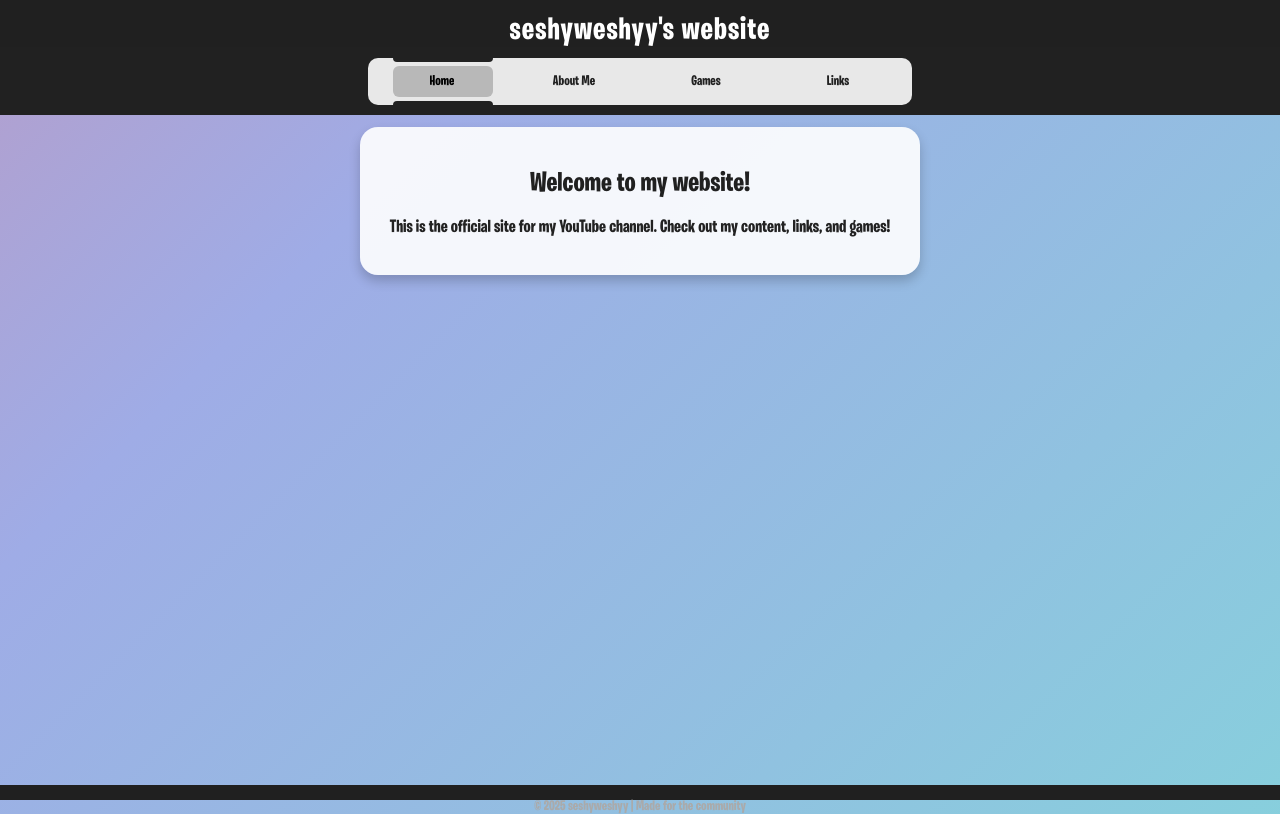
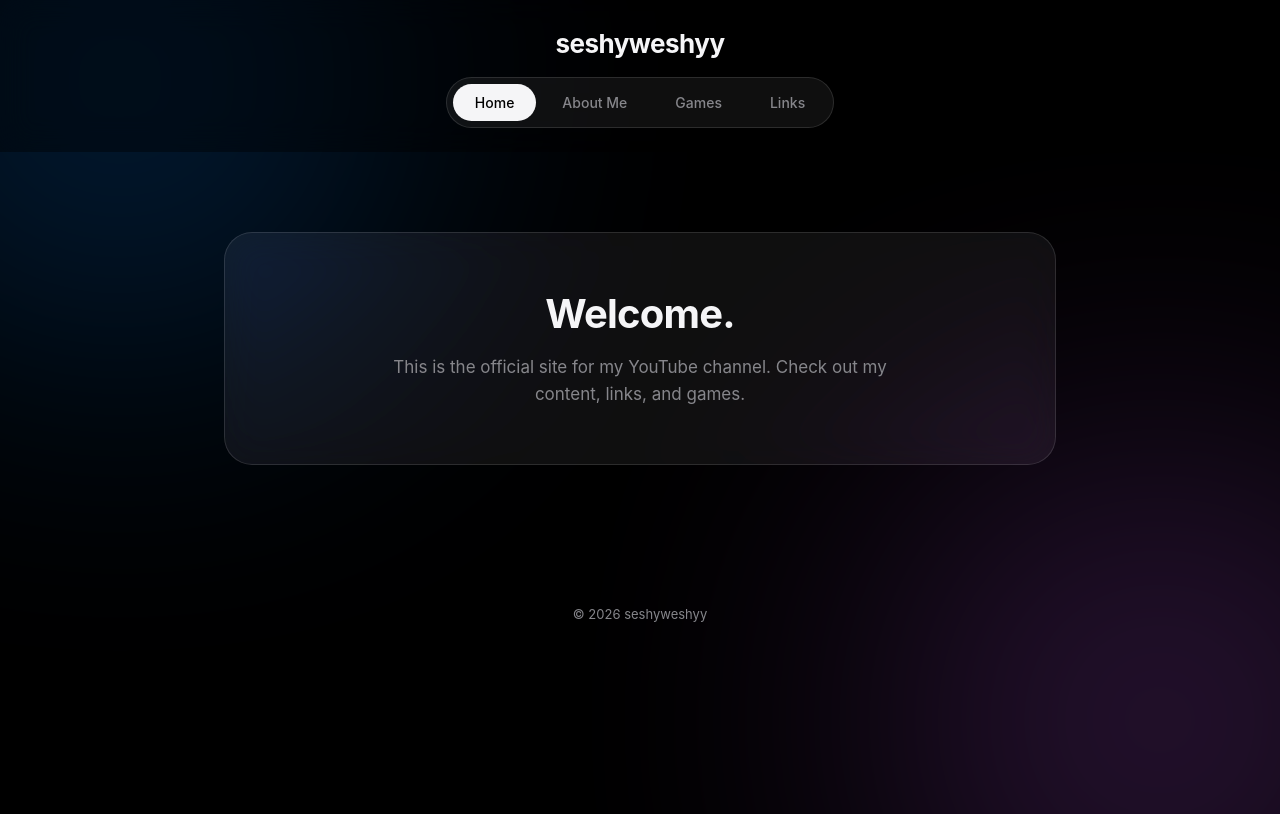
Before and after one commit to seshyweshyy/seshyweshyy.github.io, a plain HTML site: page index.html in a window 1280 px wide. Drawn offline with Linux system fonts and the light colour scheme.

Commit message:
UI revamp

```diff
--- a/index.html
+++ b/index.html
@@ -9,46 +9,24 @@
 </head>
 <body>
   <header>
-    <h1>seshyweshyy's website</h1>
-<!-- From Uiverse.io by ilkhoeri -->
-<input hidden="" class="mode" id="theme-mode" type="checkbox" />
-<div class="container">
-  <div class="wrap">
-    <input hidden="" class="rd-1" name="radio" id="rd-1" type="radio" checked=""/>
-    <label onclick="window.location.href='index'" style="--index: 0;" class="label" for="rd-1"
-      ><span>Home</span></label
-    >
+    <h1>seshyweshyy</h1>
+    <nav class="glass-nav">
+      <a href="index" class="active">Home</a>
+      <a href="about">About Me</a>
+      <a href="games">Games</a>
+      <a href="links">Links</a>
+    </nav>
+  </header>
 
-    <input hidden="" class="rd-2" name="radio" id="rd-2" type="radio" />
-    <label onclick="window.location.href='about'" style="--index: 1;" class="label" for="rd-2"
-      ><span>About Me</span></label
-    >
+  <main>
+    <div class="glass-card">
+      <h2>Welcome.</h2>
+      <p>This is the official site for my YouTube channel. Check out my content, links, and games.</p>
+    </div>
+  </main>
 
-    <input hidden="" class="rd-3" name="radio" id="rd-3" type="radio" />
-    <label onclick="window.location.href='games'" style="--index: 2;" class="label" for="rd-3"
-      ><span>Games</span></label
-    >
-
-    <input hidden="" class="rd-4" name="radio" id="rd-4" type="radio" />
-    <label onclick="window.location.href='links'" style="--index: 3;" class="label" for="rd-4"
-      ><span>Links</span></label
-    >
-
-    <div class="bar"></div>
-    <div class="slidebar"></div>
-  </div>
-</div>
-  </header>
-  <main>
-  <div class="card">
-    <h2>Welcome to my website!</h2>
-    <p>This is the official site for my YouTube channel. Check out my content, links, and games!</p>
-  </div>
-</main>
-
-<footer>
-  <p>© 2025 seshyweshyy | Made for the community</p>
-</footer>
-
+  <footer>
+    <p>© 2026 seshyweshyy</p>
+  </footer>
 </body>
 </html>
--- a/styles.css
+++ b/styles.css
@@ -122,443 +122,231 @@
   .bad{color:#dc2626; transform:scale(.98)}
 
 
-/* other pages */
-/* GENERAL */
+/* ============================== */
+/* MAIN SITE — REDESIGN (Apple-style glass) */
+/* ============================== */
+
+@import url('https://fonts.googleapis.com/css2?family=Inter:wght@300;400;500;600;700;800&display=swap');
+
+:root {
+  --bg: #000000;
+  --surface: rgba(255, 255, 255, 0.06);
+  --surface-hover: rgba(255, 255, 255, 0.1);
+  --border: rgba(255, 255, 255, 0.12);
+  --text-primary: #f5f5f7;
+  --text-secondary: #86868b;
+  --blue: #0a84ff;
+  --purple: #bf5af2;
+}
+
+* { box-sizing: border-box; }
+
+html { scroll-behavior: smooth; }
+
 body {
-  font-family: "BurbankBold";
+  font-family: 'Inter', -apple-system, BlinkMacSystemFont, 'Segoe UI', sans-serif;
   margin: 0;
   padding: 0;
+  min-height: 100vh;
+  background: var(--bg);
+  color: var(--text-primary);
   text-align: center;
-  color: #222;
-  background: linear-gradient(-45deg, #74ebd5, #9face6, #ff6b6b, #f8cdda);
-  background-size: 400% 400%;
-  animation: gradientBG 12s ease infinite;
-  margin-bottom: 15px;
+  position: relative;
+  overflow-x: hidden;
 }
 
-html {
-  min-height: 100%;
+body::before,
+body::after {
+  content: '';
+  position: fixed;
+  width: 560px;
+  height: 560px;
+  border-radius: 50%;
+  filter: blur(140px);
+  opacity: 0.22;
+  z-index: -1;
+  pointer-events: none;
 }
+body::before { background: var(--blue); top: -200px; left: -160px; }
+body::after { background: var(--purple); bottom: -200px; right: -160px; }
 
-@keyframes gradientBG {
-  0% { background-position: 0% 50%; }
-  50% { background-position: 100% 50%; }
-  100% { background-position: 0% 50%; }
-}
-
-/* HEADER */
 header {
-  background: #202020;
-  padding: 15px 0;
   position: sticky;
   top: 0;
-  z-index: 10;
-  box-shadow: 0 4px 10px rgba(0,0,0,0.4);
+  z-index: 50;
+  padding: 28px 20px 24px;
+  background: rgba(0, 0, 0, 0.4);
+  backdrop-filter: blur(16px);
+  -webkit-backdrop-filter: blur(16px);
 }
 
 header h1 {
-  color: #fff;
-  margin: 0;
-  font-size: 32px;
-  letter-spacing: 1px;
+  font-size: 26px;
+  font-weight: 700;
+  letter-spacing: -0.02em;
+  margin: 0 0 18px;
+  color: var(--text-primary);
 }
 
-/* NAVIGATION */
-nav {
-  margin-top: 10px;
+nav.glass-nav {
+  display: inline-flex;
+  gap: 4px;
+  padding: 6px;
+  background: var(--surface);
+  border: 1px solid var(--border);
+  border-radius: 999px;
+  backdrop-filter: blur(20px) saturate(180%);
+  -webkit-backdrop-filter: blur(20px) saturate(180%);
 }
 
-nav a {
+nav.glass-nav a {
+  padding: 10px 22px;
+  border-radius: 999px;
   text-decoration: none;
-  color: #ddd;
-  margin: 0 18px;
-  font-weight: bold;
-  transition: 0.3s;
+  font-size: 14px;
+  font-weight: 500;
+  color: var(--text-secondary);
+  transition: all 0.25s ease;
 }
 
-nav a:hover {
-  color: #ff4444;
-  text-shadow: 0 0 8px #ff4444;
+nav.glass-nav a:hover { color: var(--text-primary); }
+
+nav.glass-nav a.active {
+  background: var(--text-primary);
+  color: #000;
 }
 
-/* MAIN CONTENT */
 main {
-  padding: 50px 20px;
-  max-width: 900px;
-  margin: auto;
+  max-width: 880px;
+  margin: 0 auto;
+  padding: 80px 24px 100px;
 }
 
-h2 {
-  font-size: 28px;
-  margin-bottom: 20px;
-  color: #202020;
+.subtitle {
+  color: var(--text-secondary);
+  font-size: 15px;
+  margin: 0 0 32px;
 }
 
-/* CARDS */
-.card, .link-card {
-  display: inline-block;
-  background: rgba(255, 255, 255, 0.9);
-  border-radius: 18px;
-  padding: 20px 30px;
-  margin: 15px;
-  text-decoration: none;
-  color: #222;
-  font-size: 18px;
-  box-shadow: 0 6px 12px rgba(0,0,0,0.2);
-  transition: 0.3s;
+.glass-card {
+  background: var(--surface);
+  border: 1px solid var(--border);
+  border-radius: 28px;
+  padding: 56px 40px;
+  backdrop-filter: blur(20px) saturate(180%);
+  -webkit-backdrop-filter: blur(20px) saturate(180%);
 }
 
-.card:hover, .link-card:hover {
-  transform: translateY(-6px);
-  box-shadow: 0 10px 18px rgba(0,0,0,0.3);
-  background: #fff;
+.glass-card h2 {
+  font-size: 40px;
+  font-weight: 700;
+  letter-spacing: -0.02em;
+  margin: 0 0 16px;
 }
 
-/* BUTTONS */
-button {
-  background: #ff4444;
-  color: white;
-  border: none;
-  padding: 15px 30px;
-  margin: 12px;
-  border-radius: 12px;
-  cursor: pointer;
-  font-size: 18px;
-  transition: 0.3s;
-  box-shadow: 0 5px 10px rgba(0,0,0,0.25);
+.glass-card p {
+  font-size: 17px;
+  line-height: 1.6;
+  color: var(--text-secondary);
+  max-width: 560px;
+  margin: 0 auto;
 }
 
-button:hover {
-  background: #cc0000;
-  transform: scale(1.05);
-  box-shadow: 0 8px 16px rgba(0,0,0,0.35);
+.link-grid {
+  display: flex;
+  gap: 16px;
+  justify-content: center;
+  flex-wrap: wrap;
 }
 
-/* FOOTER */
-footer {
-  background: #202020;
-  color: #aaa;
-  position: absolute;
-  bottom: 0;
-  width: 100%;
-  height: 15px;
-  font-size: 14px;
-  box-sizing: border-box;
+.link-card {
+  display: inline-flex;
+  align-items: center;
+  gap: 10px;
+  padding: 16px 30px;
+  background: var(--surface);
+  border: 1px solid var(--border);
+  border-radius: 18px;
+  backdrop-filter: blur(20px) saturate(180%);
+  -webkit-backdrop-filter: blur(20px) saturate(180%);
+  text-decoration: none;
+  color: var(--text-primary);
+  font-weight: 500;
+  font-size: 15px;
+  transition: all 0.25s ease;
 }
 
-/* ------ */
-
-#aboutp {
-  color: white;
+.link-card svg {
+  width: 18px;
+  height: 18px;
+  flex-shrink: 0;
 }
 
-/* From Uiverse.io by ilkhoeri */
-/* theme-mode-style */
-.mode + .container {
-  --color-pure: #000;
-  --color-primary: #e8e8e8;
-  --color-secondary: #212121;
-  --muted: #b8b8b8;
-}
-.mode:checked + .container {
-  --color-pure: #fff;
-  --color-primary: #212121;
-  --color-secondary: #fff;
-  --muted: #383838;
-}
-.container {
-  background-color: var(--color-secondary);
-  position: absolute;
-  width: 100%;
-  height: 110%;
-  display: flex;
-  align-items: center;
-  justify-content: center;
-  flex-direction: column;
-}
-.container .theme {
-  color: var(--color-secondary);
-  background-color: var(--color-primary);
-  position: relative;
-  cursor: pointer;
-  z-index: 9;
-  -webkit-user-select: none;
-  user-select: none;
-  border: 1px solid var(--muted);
-  border-radius: calc(var(--round) - var(--p-y));
-  margin-left: calc(var(--p-x) * 2);
-  display: flex;
-  align-items: center;
-  justify-content: center;
-  padding: 5px;
-  transition: background-color 0.25s linear;
-}
-.container .theme:hover {
-  background-color: var(--muted);
-}
-.container .theme::before {
-  content: "";
-  position: absolute;
-  left: calc(var(--p-x) * -1);
-  width: 1px;
-  height: 100%;
-  background-color: var(--muted);
-}
-.container .theme span {
-  border: none;
-  outline: none;
-  background-color: transparent;
-  padding: 0.125rem;
-  border-radius: 9999px;
-  align-items: center;
-  justify-content: center;
-}
-.mode:checked + .container .theme span.light,
-.mode + .container .theme span.dark {
-  display: none;
-}
-.mode + .container .theme span.light,
-.mode:checked + .container .theme span.dark {
-  display: flex;
-}
-.container .theme svg {
-  stroke-linejoin: round;
-  stroke-linecap: round;
-  stroke: currentColor;
-  fill: none;
-  height: 22px;
-  width: 22px;
-}
-
-/* main style */
-.wrap {
-  --round: 10px;
-  --p-x: 8px;
-  --p-y: 4px;
-  --w-label: 100px;
-  display: flex;
-  align-items: center;
-  padding: var(--p-y) var(--p-x);
-  position: relative;
-  background: var(--color-primary);
-  border-radius: var(--round);
-  max-width: 100%;
-  overflow-x: auto;
-  scrollbar-width: none;
-  -webkit-overflow-scrolling: touch;
-  top: 0;
-  z-index: 1;
-}
-
-.wrap input {
-  height: 0;
-  width: 0;
-  position: absolute;
-  overflow: hidden;
-  display: none;
-  visibility: hidden;
-}
-
-.label {
-  cursor: pointer;
-  outline: none;
-  font-size: 0.875rem;
-  letter-spacing: initial;
-  font-weight: 500;
-  color: var(--color-secondary);
-  background: transparent;
-  padding: 12px 16px;
-  width: var(--w-label);
-  min-width: var(--w-label);
-  text-decoration: none;
-  -webkit-user-select: none;
-  user-select: none;
-  transition: color 0.25s ease;
-  outline-offset: -6px;
-  display: flex;
-  align-items: center;
-  justify-content: center;
-  position: relative;
-  z-index: 2;
-  -webkit-tap-highlight-color: transparent;
-}
-.label span {
-  overflow: hidden;
-  display: -webkit-box;
-  -webkit-box-orient: vertical;
-  -webkit-line-clamp: 1;
-  line-clamp: 1;
-}
-
-.wrap input[class*="rd-"]:checked + label {
-  color: var(--color-pure);
-}
-
-.bar {
-  display: flex;
-  align-items: center;
-  justify-content: center;
-  flex-shrink: 0;
-  position: absolute;
-  transform-origin: 0 0 0;
-  height: 100%;
-  width: var(--w-label);
-  z-index: 0;
-  transition: transform 0.5s cubic-bezier(0.33, 0.83, 0.99, 0.98);
-}
-.bar::before,
-.bar::after {
-  content: "";
-  position: absolute;
-  height: 4px;
-  width: 100%;
-  background: var(--color-secondary);
-}
-.bar::before {
-  top: 0;
-  border-radius: 0 0 9999px 9999px;
-}
-.bar::after {
-  bottom: 0;
-  border-radius: 9999px 9999px 0 0;
-}
-
-.slidebar {
-  position: absolute;
-  height: calc(100% - (var(--p-y) * 4));
-  width: var(--w-label);
-  border-radius: calc(var(--round) - var(--p-y));
-  background: var(--muted);
-  transform-origin: 0 0 0;
-  z-index: 0;
-  transition: transform 0.5s cubic-bezier(0.33, 0.83, 0.99, 0.98);
-}
-
-.rd-1:checked ~ .bar,
-.rd-1:checked ~ .slidebar,
-.rd-1 + label:hover ~ .slidebar {
-  transform: translateX(17%) scaleX(1);
-}
-.rd-2:checked ~ .bar,
-.rd-2:checked ~ .slidebar,
-.rd-2 + label:hover ~ .slidebar {
-  transform: translateX(145%) scaleX(1);
-}
-.rd-3:checked ~ .bar,
-.rd-3:checked ~ .slidebar,
-.rd-3 + label:hover ~ .slidebar {
-  transform: translateX(293%) scaleX(1);
-}
-
-.rd-4:checked ~ .bar,
-.rd-4:checked ~ .slidebar,
-.rd-4 + label:hover ~ .slidebar {
-  transform: translateX(412%) scaleX(1);
-}
-/*-------*/
-
-    .gamebody {
-      font-family: "Segoe UI", Tahoma, sans-serif;
-      margin: 0;
-      padding: 0;
-      background: #111;
-      color: #fff;
-      text-align: center;
-    }
-    .gameheader {
-      padding: 20px;
-    }
-    .gameh1 {
-      margin-bottom: 5px;
+.link-card:hover {
+  background: var(--surface-hover);
+  transform: translateY(-4px);
+  border-color: var(--blue);
+  box-shadow: 0 12px 30px rgba(10, 132, 255, 0.2);
 }
 
 .game-grid {
   display: grid;
-      grid-template-columns: repeat(auto-fill, minmax(200px, 1fr));
-      gap: 15px;
-      padding: 20px;
+  grid-template-columns: repeat(auto-fill, minmax(180px, 1fr));
+  gap: 20px;
 }
+
 .game-card {
-      background: #1c1c1c;
-      border-radius: 12px;
+  background: var(--surface);
+  border: 1px solid var(--border);
+  border-radius: 20px;
   overflow: hidden;
-      box-shadow: 0 4px 10px rgba(0,0,0,0.5);
-      transition: transform 0.2s, box-shadow 0.2s;
+  backdrop-filter: blur(20px) saturate(180%);
+  -webkit-backdrop-filter: blur(20px) saturate(180%);
   cursor: pointer;
+  transition: all 0.3s ease;
 }
+
 .game-card:hover {
-      transform: scale(1.05);
-      box-shadow: 0 6px 15px rgba(0,0,0,0.7);
+  transform: translateY(-6px);
+  border-color: var(--blue);
+  box-shadow: 0 16px 40px rgba(10, 132, 255, 0.25);
 }
+
 .game-card img {
   width: 100%;
+  aspect-ratio: 1;
+  object-fit: cover;
   display: block;
 }
+
 .game-card h3 {
-      margin: 10px;
-      font-size: 16px;
-      color: #fff;
-    }
-
-    /* --- Mobile Responsiveness --- */
-@media screen and (max-width: 768px) {
-  header h1 {
-    font-size: 22px;
-    padding: 0 10px;
-  }
-
-  main {
-    padding: 30px 10px;
-  }
-
-  h2 {
-    font-size: 22px;
-  }
-
-  .card, .link-card {
-    width: 90%;
-    font-size: 16px;
-    padding: 16px 20px;
-  }
-
-  .wrap {
-    flex-wrap: nowrap;
-    overflow-x: auto;
-    scrollbar-width: none;
-    -ms-overflow-style: none;
-  }
-
-  .wrap::-webkit-scrollbar {
-    display: none;
-  }
-
-  .label {
-    font-size: 14px;
-    padding: 10px;
-    min-width: 90px;
-  }
-
-  .bar, .slidebar {
-    display: none; /* Optional: hide animated bar for smaller screens */
-  }
-
-  button {
-    font-size: 16px;
-    padding: 12px 20px;
+  padding: 14px 12px;
+  margin: 0;
+  font-size: 15px;
+  font-weight: 500;
 }
 
 footer {
-    font-size: 12px;
-    height: 15px;
+  padding: 28px;
+  font-size: 13px;
+  color: var(--text-secondary);
 }
 
-  .game-grid {
-    grid-template-columns: repeat(auto-fill, minmax(140px, 1fr));
-    gap: 10px;
-    padding: 10px;
+@media screen and (max-width: 768px) {
+  header h1 { font-size: 21px; }
+
+  nav.glass-nav { width: 100%; max-width: 360px; overflow-x: auto; scrollbar-width: none; }
+  nav.glass-nav::-webkit-scrollbar { display: none; }
+  nav.glass-nav a { padding: 9px 16px; font-size: 13px; white-space: nowrap; }
+
+  main { padding: 56px 18px 80px; }
+
+  .glass-card { padding: 40px 24px; border-radius: 22px; }
+  .glass-card h2 { font-size: 30px; }
+  .glass-card p { font-size: 15px; }
+
+  .link-card { padding: 14px 22px; font-size: 14px; }
+
+  .game-grid { grid-template-columns: repeat(auto-fill, minmax(140px, 1fr)); gap: 14px; }
+  .game-card h3 { font-size: 13px; padding: 10px; }
 }
-
-  .game-card h3 {
-    font-size: 14px;
-  }
-}
```
Also changed, not shown: about.html (+16 -32 lines), games.html (+15 -8 lines), links.html (+36 -33 lines). Lines whose indentation alone changed are shown as unchanged.
